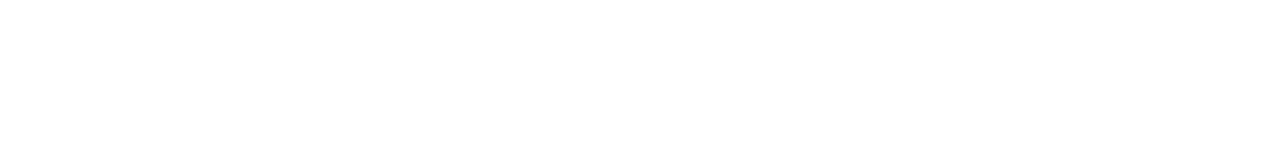
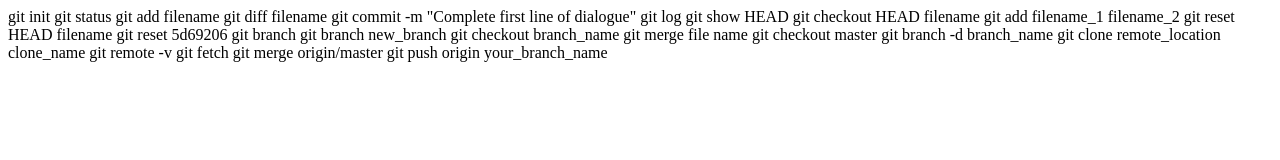
Before and after one commit to daliyajohn/Learn-Git, a plain HTML site: page index.html in a window 1280 px wide. Drawn offline with Linux system fonts and the light colour scheme.

Commit message:
Git work flow

```diff
--- a/index.html
+++ b/index.html
@@ -4,7 +4,73 @@
 	<title></title>
 </head>
 <body>
+<!-- The word init means initialize. The command sets up all the tools Git needs to begin tracking changes made to the project. -->
+git init
 
+<!-- You can check the status of your changes -->
+git status
+
+<!-- We can add a file -->
+git add filename
+
+<!-- we can check the differences between the working directory and the staging area with: -->
+git diff filename
+
+<!-- commit is the last step in our Git workflow -->
+git commit -m "Complete first line of dialogue"
+
+<!-- Commits are stored chronologically in the repository and can be viewed with -->
+git log
+
+<!-- the commit you are currently on is known as the HEAD commit -->
+git show HEAD
+
+<!-- discard that change -->
+git checkout HEAD filename
+
+<!-- Add many file -->
+git add filename_1 filename_2
+
+<!-- Unstage file  -->
+git reset HEAD filename
+
+<!-- Delete previous commit -->
+git reset 5d69206
+
+<!-- Git allows us to create branches to experiment with versions of a project. -->
+git branch
+
+<!-- To create a new branch -->
+git branch new_branch
+
+<!-- You can switch to the new branch with -->
+git checkout branch_name
+
+<!-- merging the branch into master with: -->
+git merge file name
+
+<!-- You are currently on the fencing branch. Switch over to the master branch. -->
+git checkout master
+
+<!-- delete branch -->
+git branch -d branch_name
+
+<!-- Clone  -->
+<!-- remote_location tells Git where to go to find the remote -->
+<!-- clone_name is the name you give to the directory in which Git will clone the repository. -->
+git clone remote_location  clone_name
+
+<!-- You can see a list of a Git project's remotes with the command: -->
+git remote -v
+
+<!-- if changes have been made to the remote and bring the changes down to your local copy is with: -->
+git fetch
+
+<!-- git merge command to integrate origin/master into your local master branch -->
+git merge origin/master
+
+<!-- push to master -->
+git push origin your_branch_name
 
 </body>
 </html>
```
